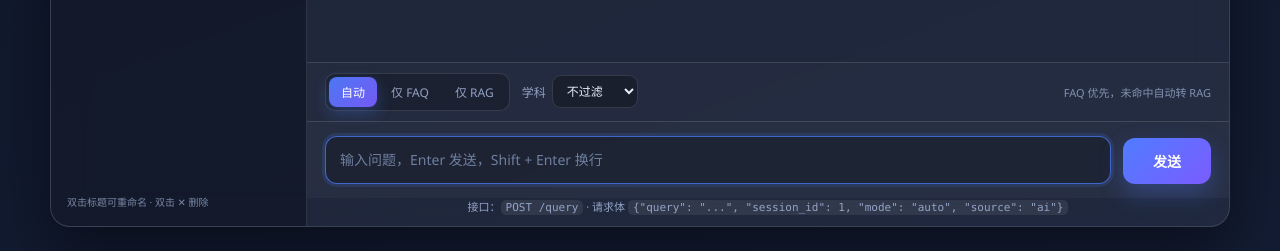
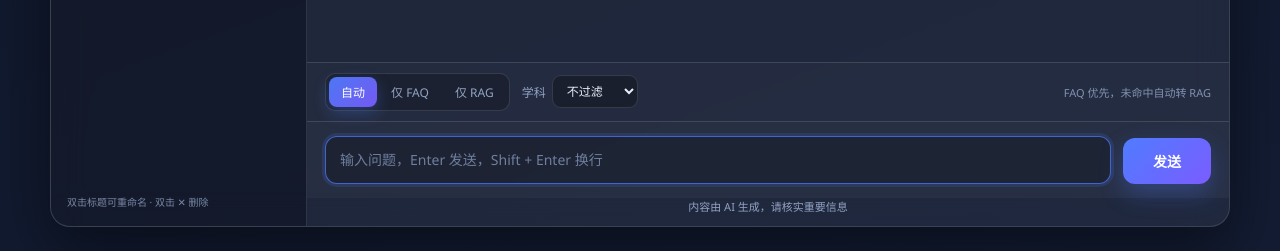
Before and after one commit to zhuqingkang/RAG-FAQ, a Flask app: page / in a window 1280 px wide. Shown: the part 549-800 px from the top of the page. Run offline with Flask 3, Linux system fonts and the light colour scheme; data that the repository does not hold is empty.

Commit message:
style(ui): 底部提示改为内容免责声明
- templates/index.html：把「接口：POST /query · 请求体 {...}」替换为
  「内容由 AI 生成，请核实重要信息」，与整体界面文案口径一致
- readme/开发文档-详细版.md §12.1：同步 p.hint 的描述
- 仅文案调整，接口参数与交互逻辑不变

```diff
--- a/templates/index.html
+++ b/templates/index.html
@@ -80,10 +80,7 @@
         </button>
       </footer>
 
-      <p class="hint">
-        接口：<code>POST /query</code> · 请求体
-        <code>{"query": "...", "session_id": 1, "mode": "auto", "source": "ai"}</code>
-      </p>
+      <p class="hint">内容由 AI 生成，请核实重要信息</p>
     </div>
   </div>
 
```
Also changed, not shown: readme/开发文档-详细版.md (+1 -1 lines).
